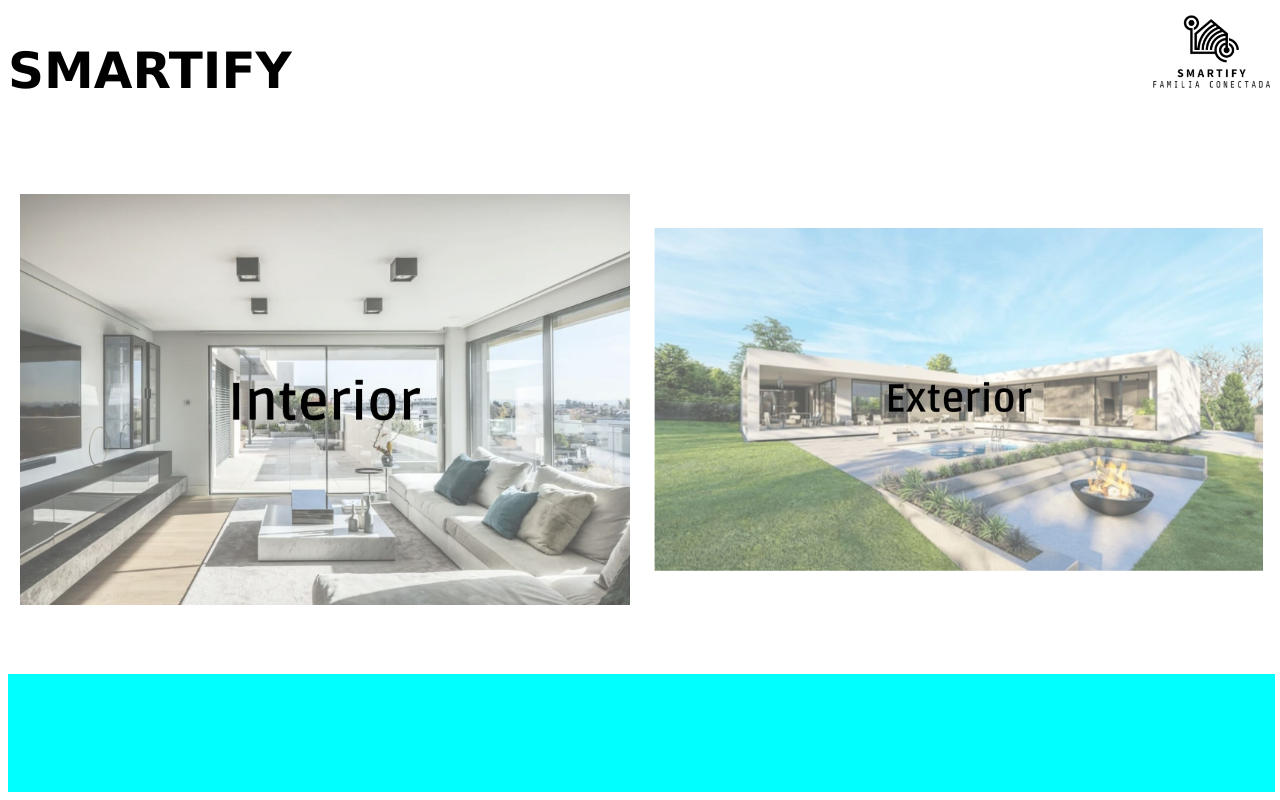
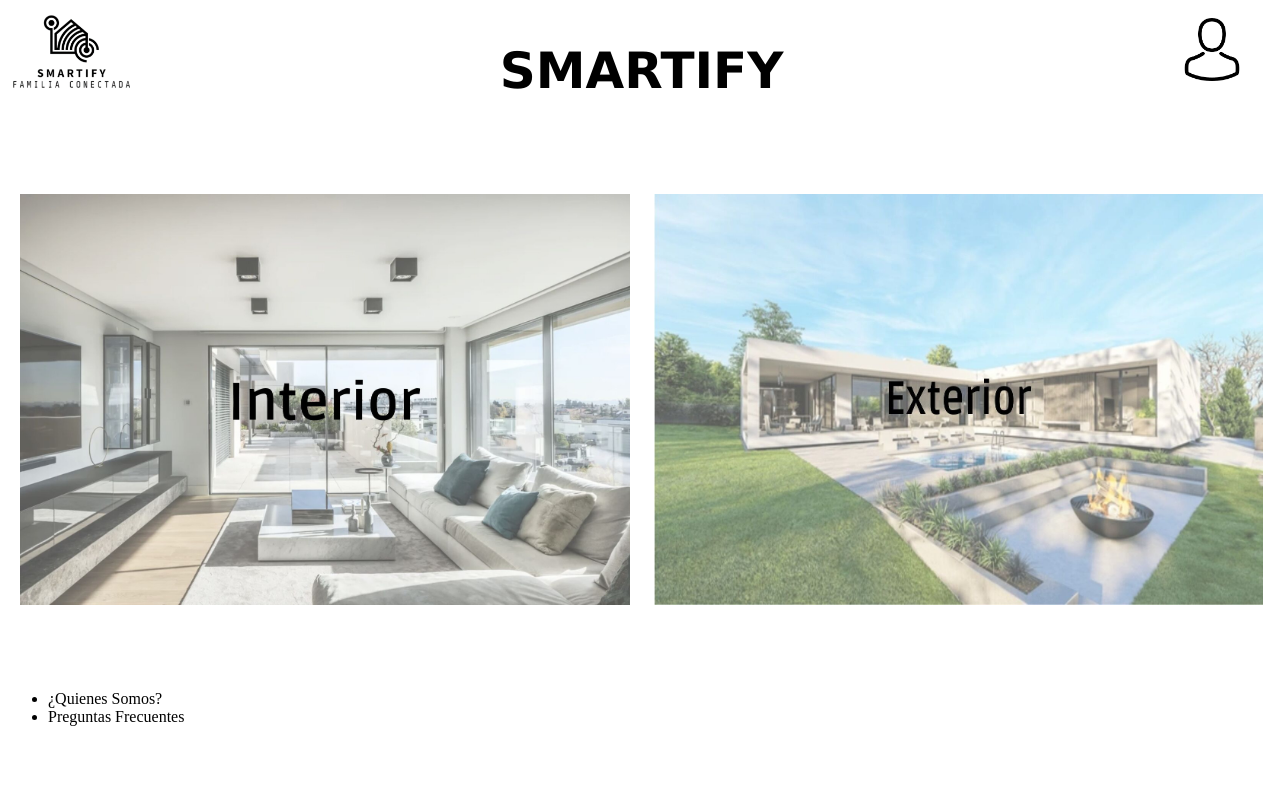
Before and after one commit to alelaujaan/SMARTIFY, a PHP site: page / in a window 1280 px wide. Run offline with PHP 8.4, Linux system fonts and the light colour scheme.

Commit message:
2 Commit

```diff
--- a/WEB/ESTILOS/estilo.css
+++ b/WEB/ESTILOS/estilo.css
@@ -1,6 +1,7 @@
 @media only screen and (min-width: 500px){
 /*Estilo para PC*/
 html{
+    resize: none;
     width: 99%;
     height: 98%;
     margin: 0px 0px 0px 0px;
@@ -17,22 +18,35 @@ body{
 
 #titulo{
     grid-row: 1;
-    grid-column: 1/2;
+    grid-column: 2/4;
+    text-align: center;
     font-family: 'Lucida Sans', 'Lucida Sans Regular', 'Lucida Grande', 'Lucida Sans Unicode', Geneva, Verdana, sans-serif;
 
 }
 #logo{
     grid-row: 1;
-    grid-column: 2/3;
-    text-align: end;
+    grid-column: 1;
+}
+#perfil{
+    grid-row: 1;
+    grid-column: 4;
+    width: 20%;
+    padding-left: 70%;
+    padding-top: 3%;
 }
 #piedepagina{
     grid-row: 4;
     grid-column: 1/3;
-    background-color: aqua;
+}
+#header{
+    grid-row: 1;
+    grid-column: 1/3;
+    display: grid;
+    grid-template-columns: 25% 25% 25% 25%;
+    grid-template-rows: 100%;
 }
 #interior{
-    transition: all 1s;
+    transition: all 5ms;
     grid-row: 2/4;
     grid-column: 1/2;
     margin: 12px;
@@ -42,7 +56,7 @@ body{
     background-position: center;
 }
 #interior:hover{
-    transition: all 1s;
+    transition: all 5ms;
     grid-row: 2/4;
     grid-column: 1/2;
     margin: 5px;
@@ -51,7 +65,7 @@ body{
     background-position: center;
 }
 #exterior{
-    transition: all 1s;
+    transition: all 5ms;
     grid-row: 2/4;
     grid-column: 2/3;
     margin: 12px;
@@ -62,7 +76,7 @@ body{
 }
 }
 #exterior:hover{
-    transition: all 1s;
+    transition: all 5ms;
     grid-row: 2/4;
     grid-column: 2/3;
     margin: 5px;
--- a/WEB/index.html
+++ b/WEB/index.html
@@ -10,11 +10,20 @@
 </head>
 <body>
 
-    <h1 style="font-size: 50px;" id="titulo">SMARTIFY</h1>
-    <div id="logo"><img src="FOTOS/icono.png" alt="" style="width: 20%;"></div>
+
+    <div id="header">
+        <h1 style="font-size: 50px;" id="titulo">SMARTIFY</h1>
+        <img src="FOTOS/icono.png" alt="" style="width: 40%;" id="logo">
+        <img src="FOTOS/avatar.png" alt="" id="perfil">
+    </div>
     <a href="" id="exterior"></a>
     <a href=""  id="interior"></a>
-    <div id="piedepagina"></div>
+    <div id="piedepagina">
+        <ul>
+            <li>¿Quienes Somos?</li>
+            <li>Preguntas Frecuentes</li>
+        </ul>
+    </div>
 
 </body>
 </html>
```
Also changed, not shown: WEB/FOTOS/avatar.png (added), WEB/FOTOS/exterior.jpg.
